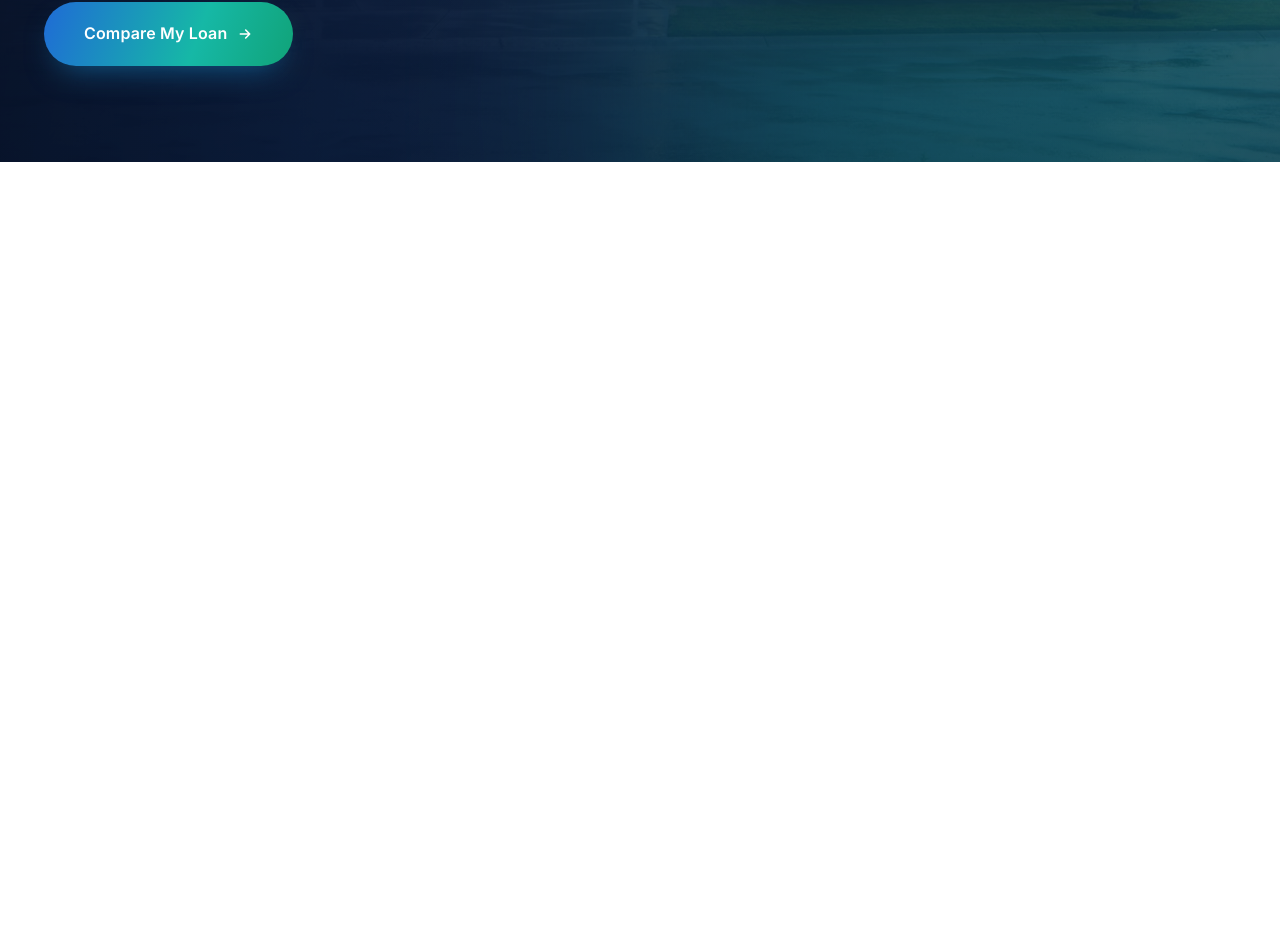
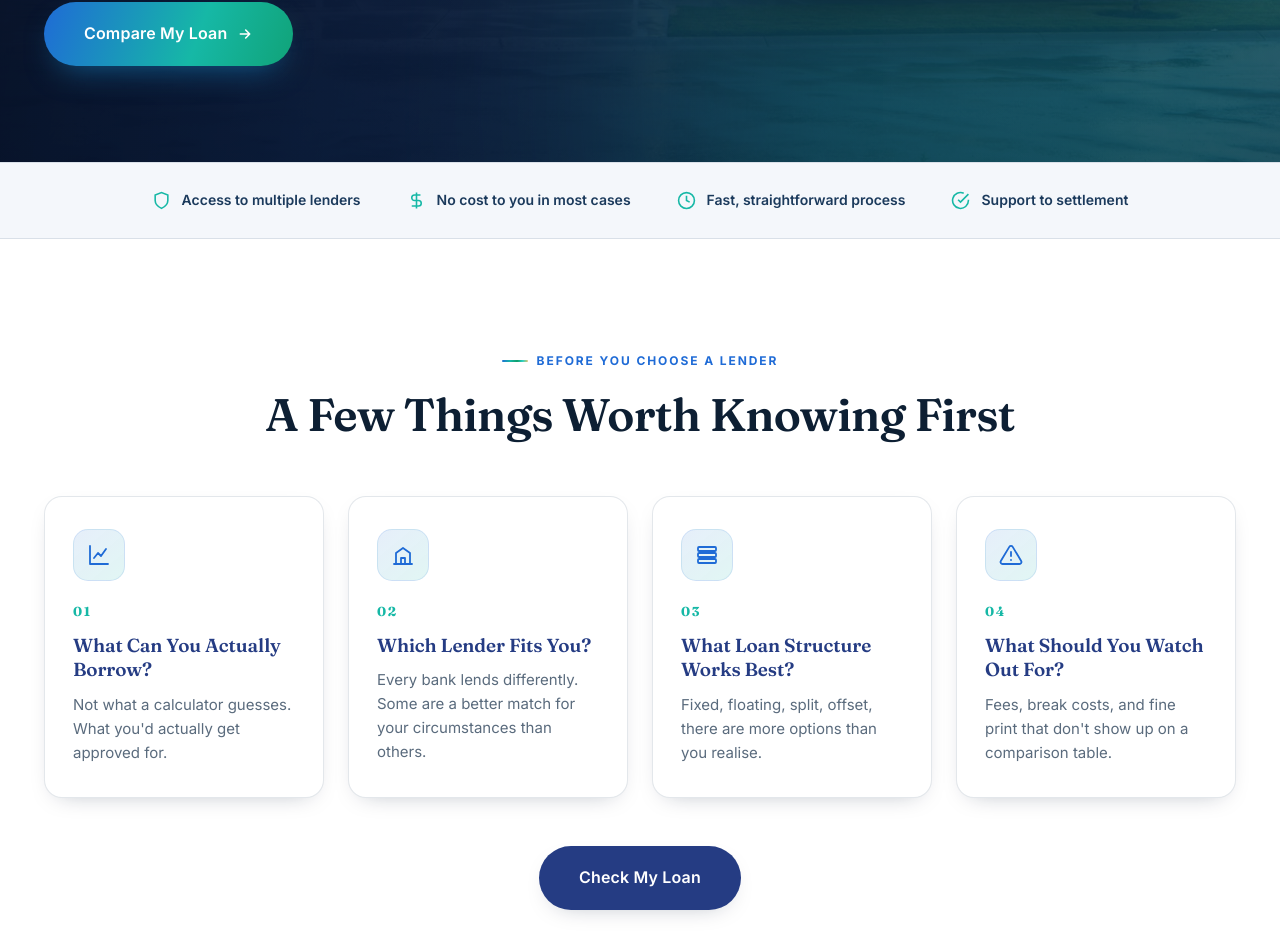
Before and after one commit to Magmaxlive/fundmasterwealth-landingpages, a Next.js app: page /home-loan in a window 1280 px wide. Shown: the part 793-1745 px from the top of the page. Before the commit the page ends 955 px from the top, so only its background shows below. Built offline with nearby package versions, Linux system fonts and the light colour scheme; no server answers.

Commit message:
added clarity cards

```diff
--- a/app/home-loan/page.js
+++ b/app/home-loan/page.js
@@ -2,6 +2,58 @@ import React from 'react'
 import PageEffects from '../components/PageEffects'
 import Header from '../components/Header'
 import Hero from '../components/Hero'
+import TrustStrip from '../components/TrustStrip'
+import ClarityCards from '../components/ClarityCards'
+
+const Loan_cards = [
+  {
+    num: '01',
+    title: 'What can you actually borrow?',
+    text: "Not what a calculator guesses. What you'd actually get approved for.",
+    svg: (
+      <>
+        <path d="M3 3v18h18" />
+        <path d="M7 15l4-5 3 3 5-7" />
+      </>
+    ),
+  },
+  {
+    num: '02',
+    title: 'Which lender fits you?',
+    text: 'Every bank lends differently. Some are a better match for your circumstances than others.',
+    svg: (
+      <>
+        <path d="M3 21h18" />
+        <path d="M5 21V10l7-5 7 5v11" />
+        <path d="M10 21v-6h4v6" />
+      </>
+    ),
+  },
+  {
+    num: '03',
+    title: 'What loan structure works best?',
+    text: 'Fixed, floating, split, offset, there are more options than you realise.',
+    svg: (
+      <>
+        <rect x="3" y="4" width="18" height="4" rx="1" />
+        <rect x="3" y="10" width="18" height="4" rx="1" />
+        <rect x="3" y="16" width="18" height="4" rx="1" />
+      </>
+    ),
+  },
+  {
+    num: '04',
+    title: 'What should you watch out for?',
+    text: "Fees, break costs, and fine print that don't show up on a comparison table.",
+    svg: (
+      <>
+        <path d="M10.29 3.86L1.82 18a2 2 0 001.71 3h16.94a2 2 0 001.71-3L13.71 3.86a2 2 0 00-3.42 0z" />
+        <line x1="12" y1="9" x2="12" y2="13" />
+        <line x1="12" y1="17" x2="12.01" y2="17" />
+      </>
+    ),
+  },
+];
 
 function page() {
   return (
@@ -30,6 +82,16 @@ function page() {
           showDeposit: false,
         }}
         />
+        <TrustStrip/>
+        <ClarityCards
+        eyebrow="Before You Choose a Lender"
+        heading="A Few Things Worth Knowing First"
+        sub=""
+        lede=""
+        cards={Loan_cards}
+        ctaLabel=" Check My Loan "
+        ctaHref="#check"
+        />
 
     </div>
   )
```
